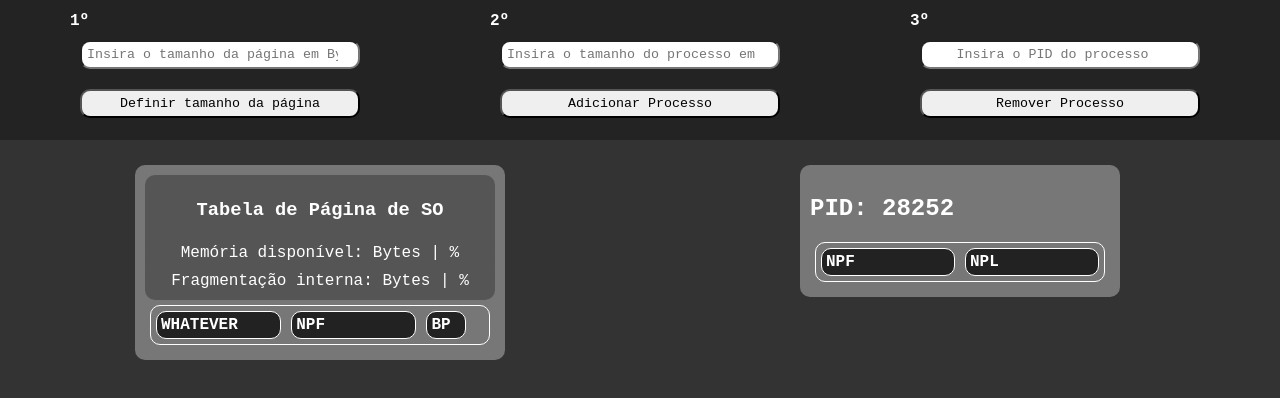
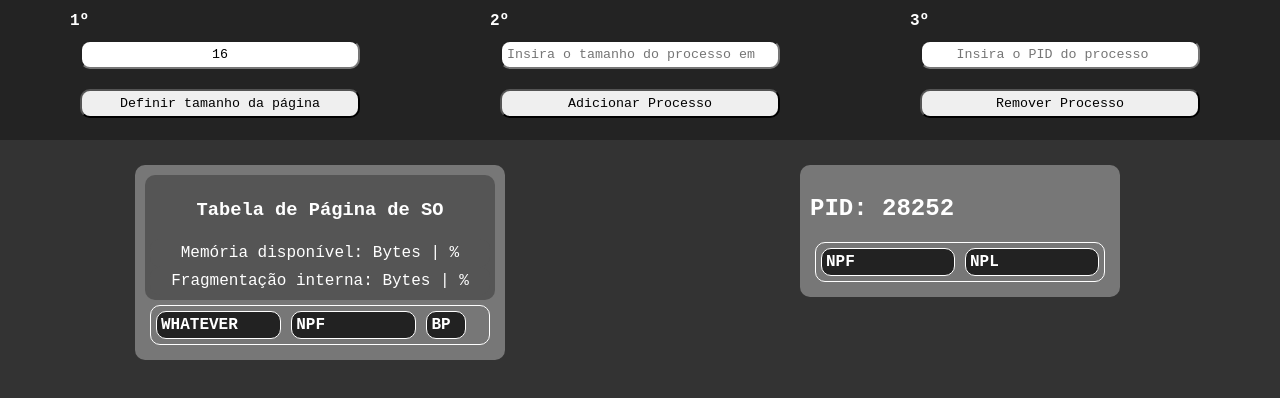
Before and after one commit to Gabao-Farias/Process_manager, a React (Create React App) app: page / in a window 1280 px wide. Shown: the top 398 px of the page. Built offline with nearby package versions, Linux system fonts and the light colour scheme.

Commit message:
Changed handling OnChange

```diff
--- a/src/components/Header/index.tsx
+++ b/src/components/Header/index.tsx
@@ -2,18 +2,18 @@ import React, { FC, useState } from 'react';
 import { HeaderContainer, HeaderOption, HeaderSmallForm, HeaderInput } from './styles';
 
 interface HeaderProps {
-  defineTamp: () => {};
+  defineTamp: (tamp: number) => {};
 }
 
 const Header : FC<HeaderProps> = ({defineTamp}) => {
-  const [tamp, setTamp] = useState();
+  const [tamp, setTamp] = useState(16);
 
   return(
     <HeaderContainer>
       <HeaderSmallForm>
         <strong>1º</strong>
-        <HeaderInput value={tamp} type="number" placeholder="Insira o tamanho da página em Bytes" />
-        <HeaderOption onClick={() => {}}>Definir tamanho da página</HeaderOption>
+        <HeaderInput value={tamp} onChange={(e) => {setTamp(Number(e.target.value))}} placeholder="Insira o tamanho da página em Bytes" />
+        <HeaderOption onClick={() => {defineTamp(tamp)}}>Definir tamanho da página</HeaderOption>
       </HeaderSmallForm>
       <HeaderSmallForm>
         <strong>2º</strong>
```
